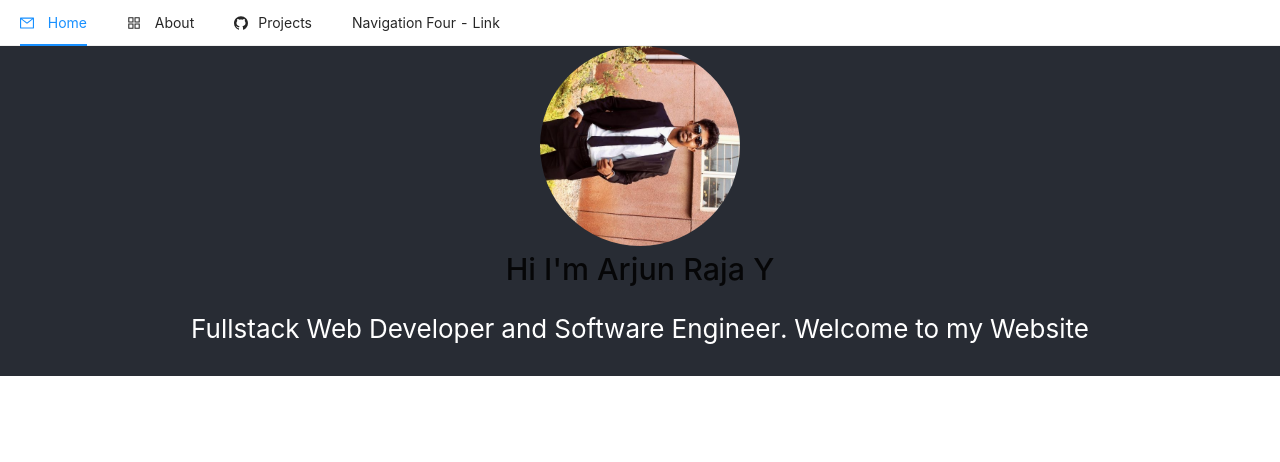
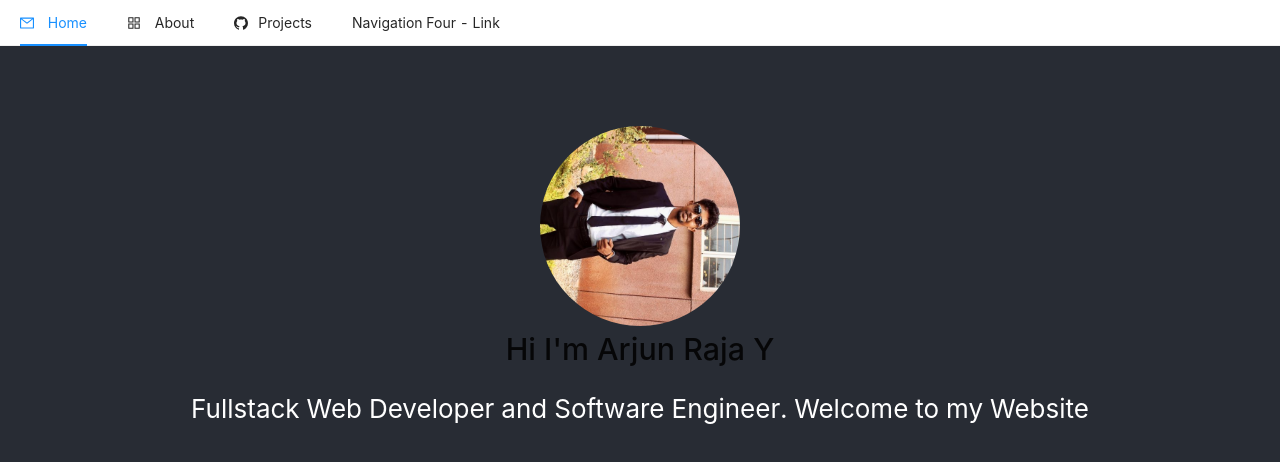
Before and after one commit to coderbirju/portfolio, a React (Create React App) app: page / in a window 1280 px wide. Shown: the top 462 px of the page. Built offline with nearby package versions, Linux system fonts and the light colour scheme.

Commit message:
added color to navbar

```diff
--- a/src/global-css.css
+++ b/src/global-css.css
@@ -17,7 +17,7 @@
     background-color: #eef0f5;
     min-width: 100%;
     font-size: calc(10px + 2vmin);
-    color: white;
+    color: rgb(90, 31, 31);
   }
 
 
@@ -39,6 +39,7 @@
     justify-content: center;
     font-size: calc(10px + 2vmin);
     color: white;
+    padding-top: 10vh;
   }
   @keyframes App-logo-spin {
     from {
--- a/src/templates/Homepage.jsx
+++ b/src/templates/Homepage.jsx
@@ -7,15 +7,15 @@ const { Content } = Layout;
 class Homepage extends React.Component {
   render (){
     return (
-      <div className="App">
       <Layout>
-        <Content className="App App-body">
-            <img src={profilePic} alt="ismet" className="App-logo profile-img"></img>
-              <h3> Hi I'm Arjun Raja Y </h3>
-              <p> Fullstack Web Developer and Software Engineer. Welcome to my Website </p>
-        </Content>
+        <div className="App App-body">
+          <Content>
+              <img src={profilePic} alt="ismet" className="App-logo profile-img"></img>
+                <h3> Hi I'm Arjun Raja Y </h3>
+                <p> Fullstack Web Developer and Software Engineer. Welcome to my Website </p>
+          </Content>
+        </div>
       </Layout>
-      </div>
     );
   }
 }
```
